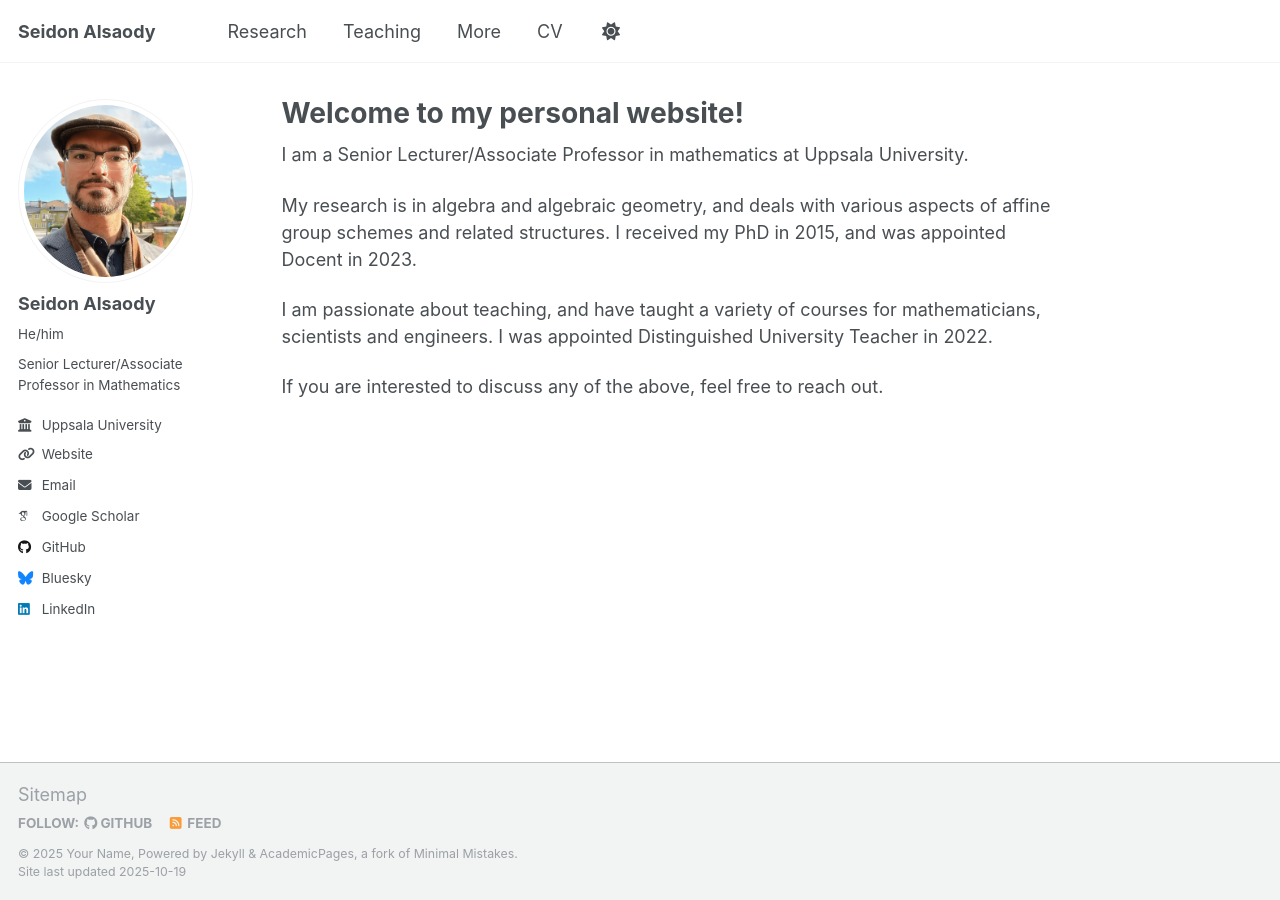
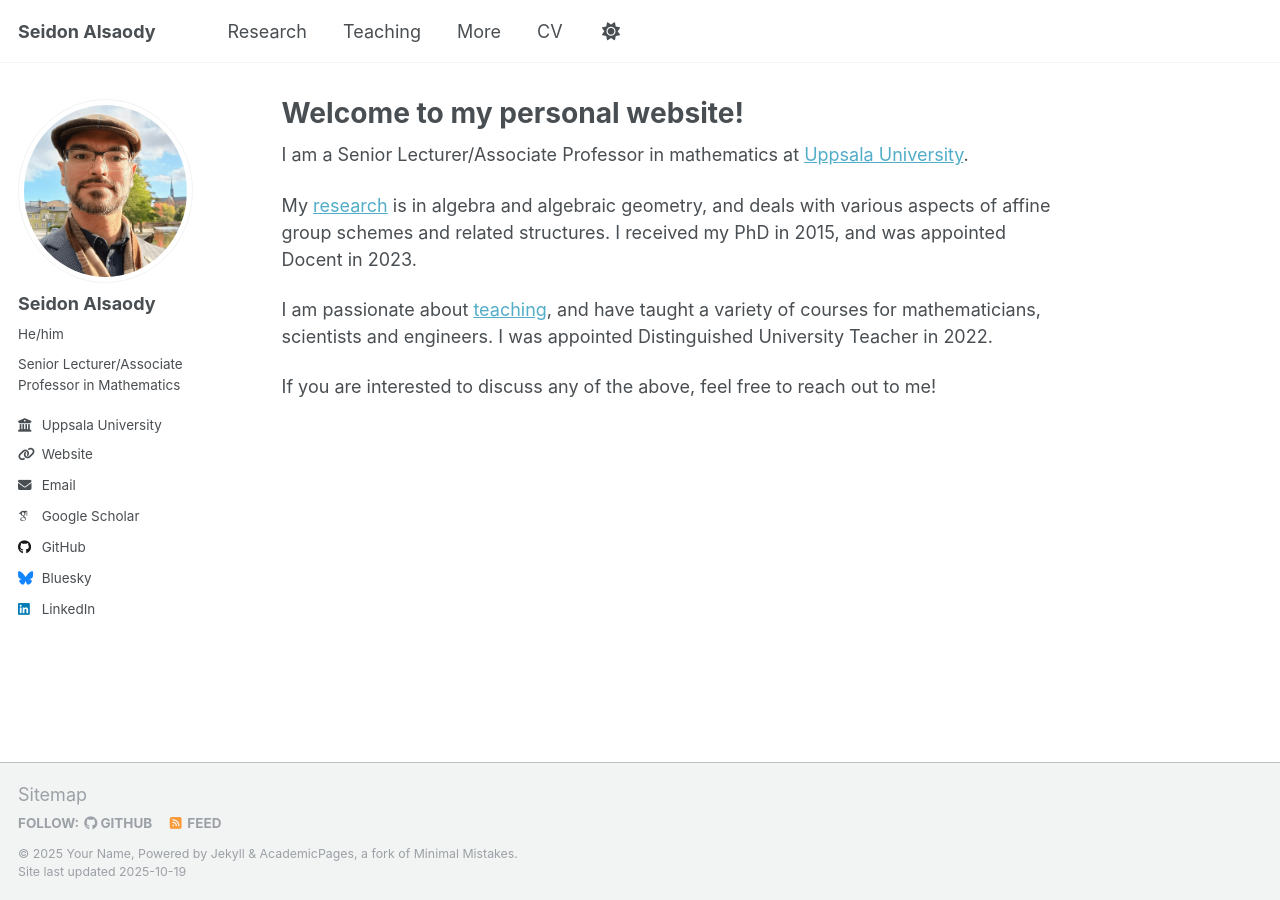
Before and after one commit to seidon-alsaody/seidon-alsaody.github.io, a Jekyll site: the page built from _pages/about.md, in a window 1280 px wide. Built offline with Jekyll 4.4.1, drawn with Linux system fonts in a browser that asks for light colours; some web fonts are replaced; a script that is not in the unit is left out.

Commit message:
Update about.md

```diff
--- a/_pages/about.md
+++ b/_pages/about.md
@@ -7,10 +7,10 @@ redirect_from:
   - /about.html
 ---
 
-I am a Senior Lecturer/Associate Professor in mathematics at Uppsala University.
+I am a Senior Lecturer/Associate Professor in mathematics at <a href="https://www.uu.se/en/contact-and-organisation/staff?query=N9-61">Uppsala University</a>.
 
-My research is in algebra and algebraic geometry, and deals with various aspects of affine group schemes and related structures. I received my PhD in 2015, and was appointed Docent in 2023.
+My <a href="https://seidon-alsaody.github.io/research/">research</a> is in algebra and algebraic geometry, and deals with various aspects of affine group schemes and related structures. I received my PhD in 2015, and was appointed Docent in 2023.
 
-I am passionate about teaching, and have taught a variety of courses for mathematicians, scientists and engineers. I was appointed Distinguished University Teacher in 2022.
+I am passionate about <a href="https://seidon-alsaody.github.io/teaching/">teaching</a>, and have taught a variety of courses for mathematicians, scientists and engineers. I was appointed Distinguished University Teacher in 2022.
 
-If you are interested to discuss any of the above, feel free to reach out.
+If you are interested to discuss any of the above, feel free to reach out to me!
```
